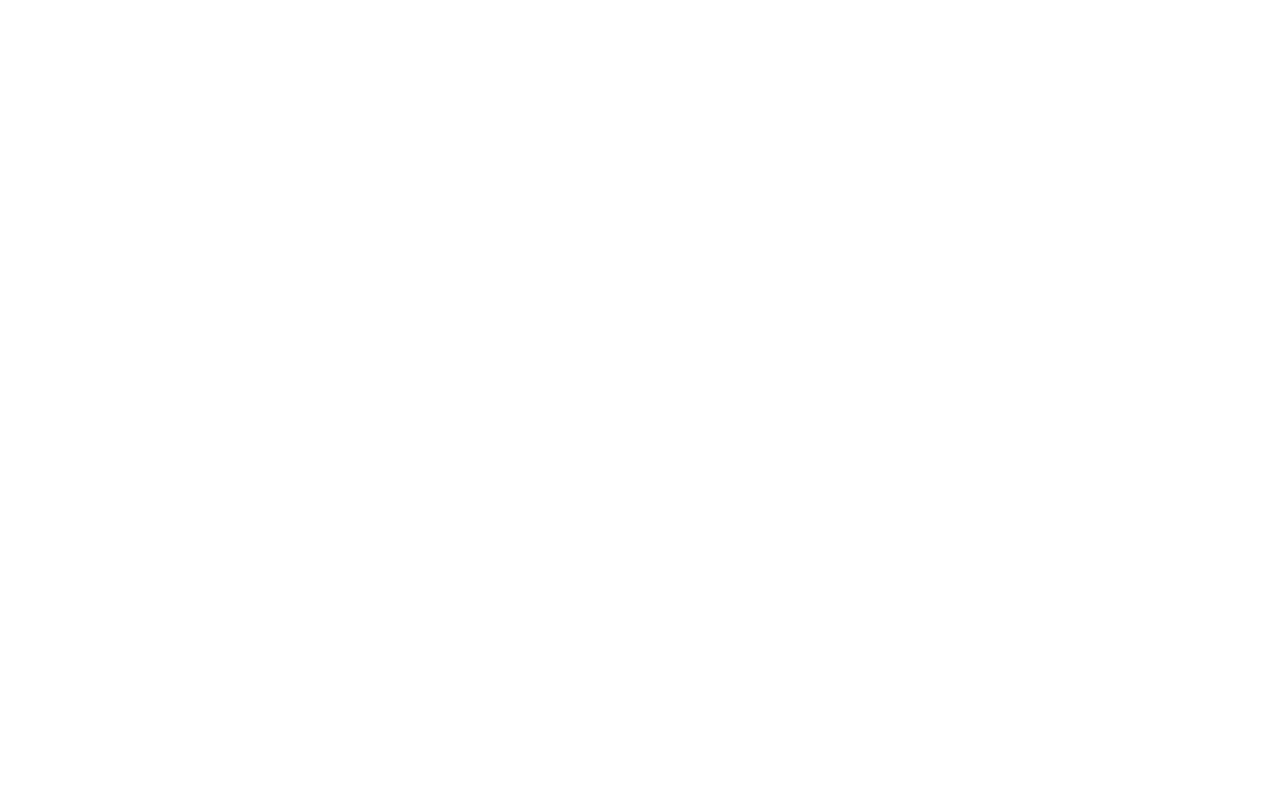
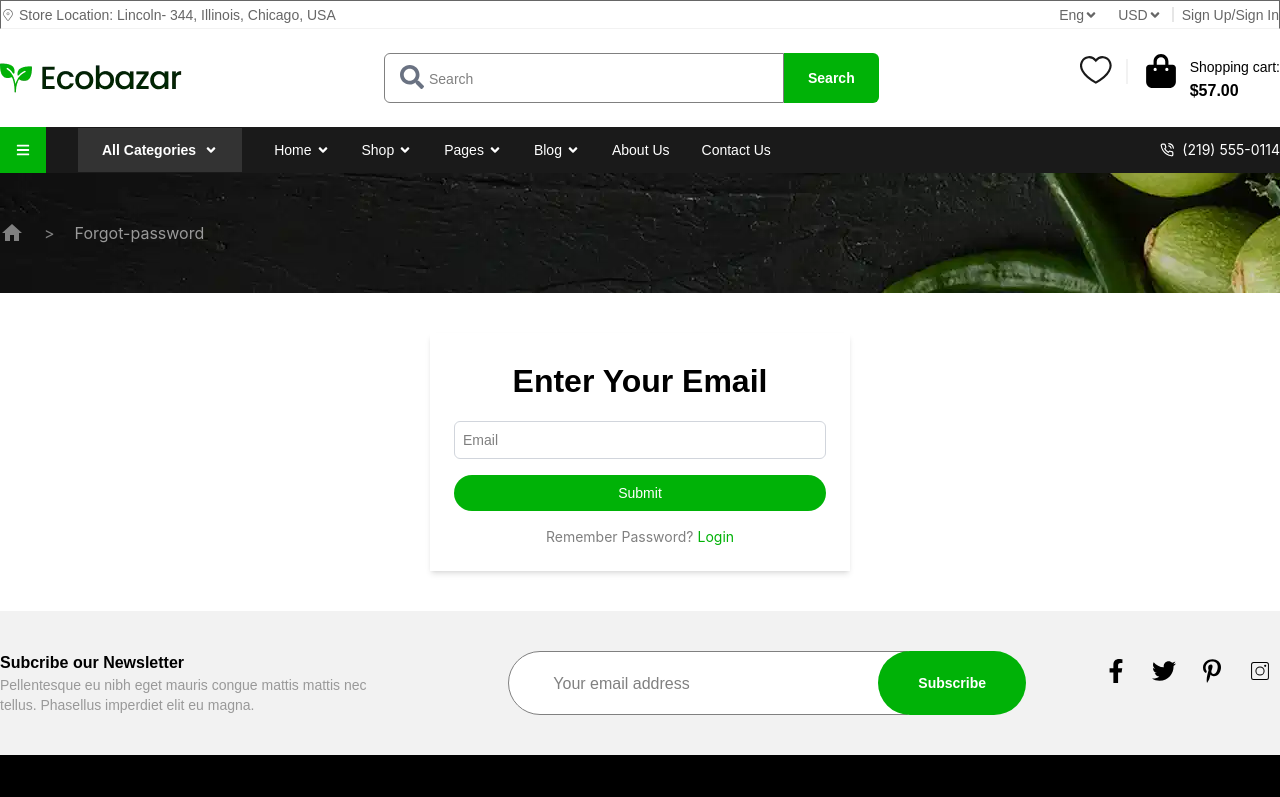
Before and after one commit to JANNAT398/Ecommerce-52-, a React (Vite) app: page /forgot-password in a window 1280 px wide. Before the commit this address had no page. Shown: the top 797 px of the page. Built offline with nearby package versions, Linux system fonts and the light colour scheme.

Commit message:
reset password

```diff
--- a/src/App.jsx
+++ b/src/App.jsx
@@ -3,7 +3,10 @@ import {Routes, Route } from "react-router";
 import Home from './pages/Home';
 import Registration from './pages/Registration';
 import Login from './pages/Login';
+import Forgot from './pages/Forgot';
 import MainlayOut from './components/MainlayOut';
+import Reset from './pages/Reset';
+
 
 const App = () => {
   return (
@@ -13,6 +16,8 @@ const App = () => {
       <Route path="/" element={<Home/>} />
       <Route path="/registration" element={<Registration/>} />
       <Route path="/login" element={<Login/>} />
+      <Route path="/forgot-password" element={<Forgot/>} />
+      <Route path="/reset-password" element={<Reset/>} />
   </Route>
 </Routes></>
 )
--- a/src/pages/Forgot.jsx
+++ b/src/pages/Forgot.jsx
@@ -1,8 +1,30 @@
 import React from 'react'
+import { Link } from 'react-router'
+
 
 const Forgot = () => {
   return (
-    <div>Forgot</div>
+     <div className='max-w-[420px] bg-white p-6 my-10 mx-auto shadow-md'>
+          <h3 className='font-pop text-[32px] font-semibold text-center'>
+            Enter Your Email
+          </h3>
+
+          <input
+            type="email"
+            placeholder="Email"
+            className="w-full border border-gray-300 p-2 focus:outline-none focus:ring-2 focus:ring-blue-500 my-4 rounded-md font-pop text-sm"
+          />
+          <button className="w-full bg-primary text-white py-2 font-pop text-sm rounded-full">
+            Submit
+          </button>
+
+          <p className="text-center mt-4 text-sm text-[#808080]">
+            Remember Password?
+            <Link to="/login" className="text-primary ml-1">
+              Login
+            </Link>
+          </p>
+        </div>
   )
 }
 
--- a/src/pages/Reset.jsx
+++ b/src/pages/Reset.jsx
@@ -2,7 +2,29 @@ import React from 'react'
 
 const Reset = () => {
   return (
-    <div>Reset</div>
+    <div className='max-w-[420px] bg-white p-6 my-10 mx-auto shadow-md'>
+      <h3 className='font-pop text-[32px] font-semibold text-center'>
+        Reset Password
+      </h3>
+
+      <div className="space-y-4 mt-4">
+        <input
+          type="password"
+          placeholder="New Password"
+          className="w-full border border-gray-300 p-2 focus:outline-none focus:ring-2 focus:ring-blue-500 rounded-md font-pop text-sm"
+        />
+
+        <input
+          type="password"
+          placeholder="Confirm Password"
+          className="w-full border border-gray-300 p-2 focus:outline-none focus:ring-2 focus:ring-blue-500 rounded-md font-pop text-sm"
+        />
+      </div>
+
+      <button className="w-full bg-primary text-white py-2 mt-4 font-pop text-sm rounded-full">
+        Reset Password
+      </button>
+    </div>
   )
 }
 
```
